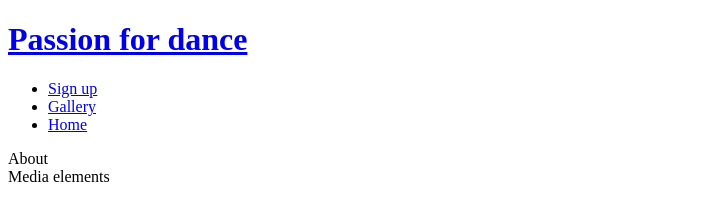
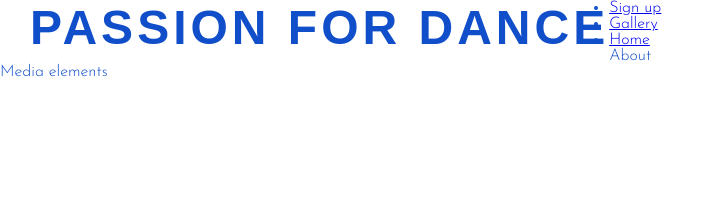
Before and after one commit to EmyH90/Pasion-for-dance, a plain HTML site: page index.html in a window 1280 px wide. Shown: the whole page, without its empty margins (0-723 px from the left). Drawn offline with Linux system fonts and the light colour scheme; a web font is replaced by a local one.

Commit message:
Add style to logo and text

```diff
--- a/assets/css/style.css
+++ b/assets/css/style.css
@@ -1,5 +1,28 @@
 @import url('https://fonts.googleapis.com/css2?family=Gentium+Book+Plus:ital@1&family=Josefin+Sans:wght@300&display=swap');
 
+* {
+    margin: 0;
+    padding: 0;
+    border: none;
+}
+
 body {
-    font-family: 'Times New Roman';
+    font-family: Josefin Sans, sans-serif;
+    font-weight: 400;
+    color: rgb(17, 78, 202);
 }
+
+/* headings and logo */
+
+h1, h2 {
+    font-family: Gentium Book Plus, sans-serif;
+    text-transform: uppercase;
+    letter-spacing: 4px;
+    color: rgb(17, 78, 202);
+}
+
+#logo {
+    float: left;
+    font-size: 300%;
+    margin-left: 30px;
+}
--- a/index.html
+++ b/index.html
@@ -12,7 +12,7 @@
 <body>
     <header>
         <a href="index.html">
-            <h1 id="logo">Passion for dance</h1>
+            <h1 id="logo">PASSION FOR DANCE</h1>
             <nav>
                 <ul id="menu">
                     <li>
```
